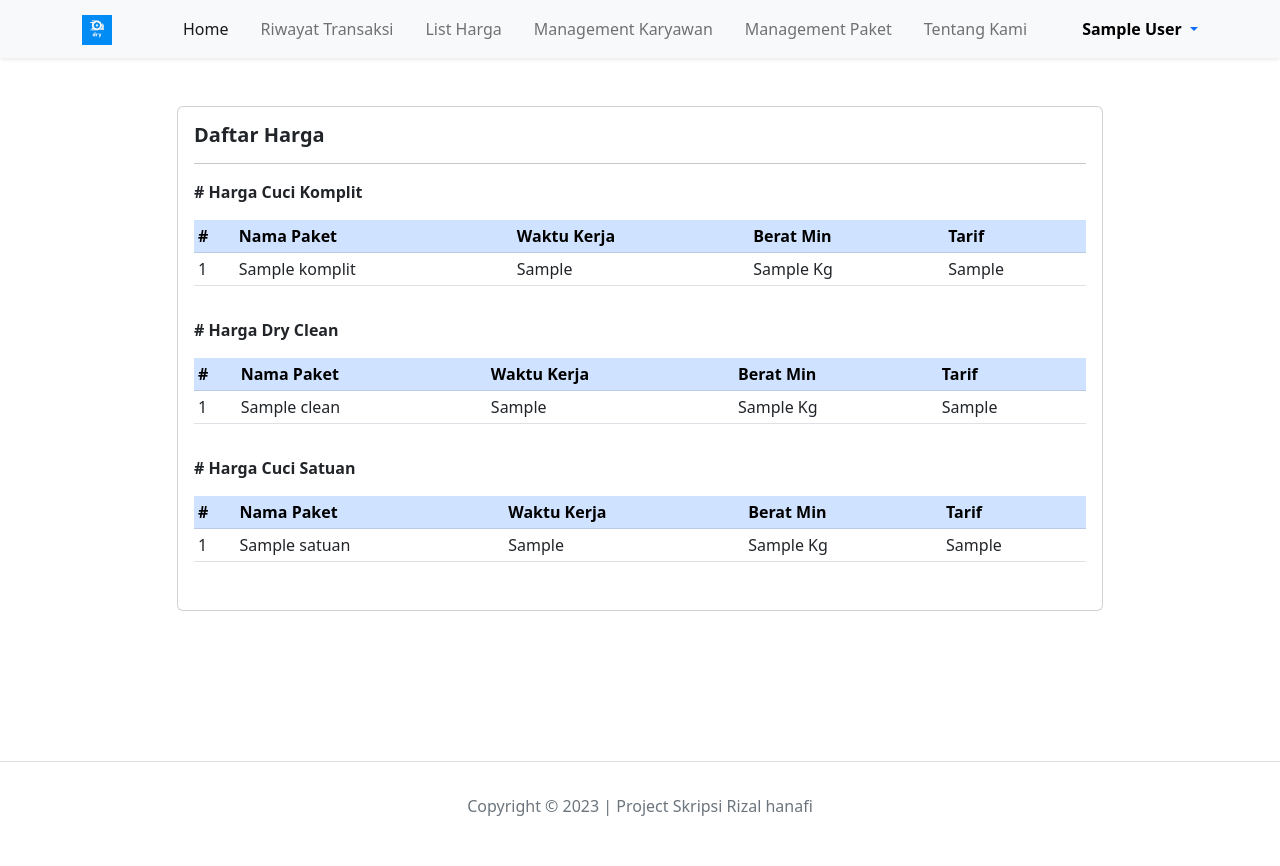
After one commit to rudihardianto/website-laundry-php-native, a PHP site: page /laundry_rizal_skripsi/paket/list-harga.php in a window 1280 px wide. The commit adds this page. Run offline with PHP 8.4, Linux system fonts and the light colour scheme; the visitor is signed in with stand-in values (Sample User, id 1); tables that the repository leaves empty or names only in its code hold one stand-in row (values such as "Sample post").

Commit message:
tambah halaman list harga

```diff
--- a/_header.php
+++ b/_header.php
@@ -61,6 +61,9 @@
                     <li class="nav-item mx-md-2">
                         <a class="nav-link" href="<?=url('riwayat_transaksi/index.php');?>">Riwayat Transaksi</a>
                     </li>
+                    <li class="nav-item mx-md-2">
+                        <a class="nav-link" href="<?=url('paket/list-harga.php');?>">List Harga</a>
+                    </li>
                     <?php if($levelAdmin) { ?>
                     <li class="nav-item mx-md-2">
                         <a class="nav-link" href="<?=url('karyawan/index.php');?>">Management Karyawan</a>
@@ -68,7 +71,7 @@
                     <?php } ?>
                     <?php if($levelAdminKaryawan) { ?>
                     <li class="nav-item mx-md-2">
-                        <a class="nav-link" href="<?=url('paket/index.php');?>">Daftar Paket</a>
+                        <a class="nav-link" href="<?=url('paket/index.php');?>">Management Paket</a>
                     </li>
                     <?php } ?>
                     <li class="nav-item mx-md-2">
--- /dev/null
+++ b/paket/list-harga.php
@@ -0,0 +1,129 @@
+<?php
+    require_once '../_header.php';
+    if (!isset($_SESSION['login'])) {
+        echo "
+        <script>
+            document.location='http://localhost/laundry_rizal_skripsi/';
+        </script>
+        ";
+        exit();
+    }
+    $data_ck = query('SELECT * FROM tb_cuci_komplit');
+    $data_dc = query('SELECT * FROM tb_dry_clean');
+    $data_cs = query('SELECT * FROM tb_cuci_satuan');
+?>
+
+<!-- START: list harga -->
+<section id="list-harga" class="list-harga">
+    <div class="container">
+        <div class="row justify-content-center">
+            <div class="col col-md-10 my-2 my-md-0">
+                <div class="card">
+                    <div class="card-body">
+                        <h5 class="fw-bold mb-3">Daftar Harga</h5>
+                        <hr>
+
+                        <!-- harga cuci komplit -->
+                        <div class="row my-3">
+                            <div class="col">
+                                <p class="fw-semibold"># Harga Cuci Komplit</p>
+                                <div class="table-responsive text-nowrap">
+                                    <table class="table table-sm table-hover">
+                                        <thead>
+                                            <tr class="table-primary">
+                                                <th scope="col">#</th>
+                                                <th scope="col">Nama Paket</th>
+                                                <th scope="col">Waktu Kerja</th>
+                                                <th scope="col">Berat Min</th>
+                                                <th scope="col">Tarif</th>
+                                            </tr>
+                                        </thead>
+                                        <tbody>
+                                            <?php $no = 1;?>
+                                            <?php foreach ($data_ck as $ck): ?>
+                                            <tr>
+                                                <td><?=$no++;?></td>
+                                                <td><?=$ck["nama_paket_ck"];?></td>
+                                                <td><?=$ck["waktu_kerja_ck"];?></td>
+                                                <td><?=$ck["kuantitas_ck"].' Kg';?></td>
+                                                <td><?=$ck["tarif_ck"];?></td>
+                                            </tr>
+                                            <?php endforeach;?>
+                                        </tbody>
+                                    </table>
+                                </div>
+                            </div>
+                        </div>
+
+                        <!-- harga dry clean -->
+                        <div class="row my-3">
+                            <div class="col">
+                                <p class="fw-semibold"># Harga Dry Clean</p>
+                                <div class="table-responsive text-nowrap">
+                                    <table class="table table-sm table-hover">
+                                        <thead>
+                                            <tr class="table-primary">
+                                                <th scope="col">#</th>
+                                                <th scope="col">Nama Paket</th>
+                                                <th scope="col">Waktu Kerja</th>
+                                                <th scope="col">Berat Min</th>
+                                                <th scope="col">Tarif</th>
+                                            </tr>
+                                        </thead>
+                                        <tbody>
+                                            <?php $no = 1;?>
+                                            <?php foreach ($data_dc as $dc): ?>
+                                            <tr>
+                                                <td><?=$no++;?></td>
+                                                <td><?=$dc["nama_paket_dc"];?></td>
+                                                <td><?=$dc["waktu_kerja_dc"];?></td>
+                                                <td><?=$dc["kuantitas_dc"].' Kg';?></td>
+                                                <td><?=$dc["tarif_dc"];?></td>
+                                            </tr>
+                                            <?php endforeach;?>
+                                        </tbody>
+                                    </table>
+                                </div>
+                            </div>
+                        </div>
+
+                        <!-- harga cuci satuan -->
+                        <div class="row my-3">
+                            <div class="col">
+                                <p class="fw-semibold"># Harga Cuci Satuan</p>
+                                <div class="table-responsive text-nowrap">
+                                    <table class="table table-sm table-hover">
+                                        <thead>
+                                            <tr class="table-primary">
+                                                <th scope="col">#</th>
+                                                <th scope="col">Nama Paket</th>
+                                                <th scope="col">Waktu Kerja</th>
+                                                <th scope="col">Berat Min</th>
+                                                <th scope="col">Tarif</th>
+                                            </tr>
+                                        </thead>
+                                        <tbody>
+                                            <?php $no = 1;?>
+                                            <?php foreach ($data_cs as $cs): ?>
+                                            <tr>
+                                                <td><?=$no++;?></td>
+                                                <td><?=$cs['nama_cs'];?></td>
+                                                <td><?=$cs['waktu_kerja_cs'];?></td>
+                                                <td><?=$cs['kuantitas_cs'].' Kg';?></td>
+                                                <td><?=$cs['tarif_cs'];?></td>
+                                            </tr>
+                                            <?php endforeach;?>
+                                        </tbody>
+                                    </table>
+                                </div>
+                            </div>
+                        </div>
+                    </div>
+                </div>
+            </div>
+        </div>
+    </div>
+</section>
+<!-- END: list harga -->
+
+<?php require_once '../_footer.php';?>
```
